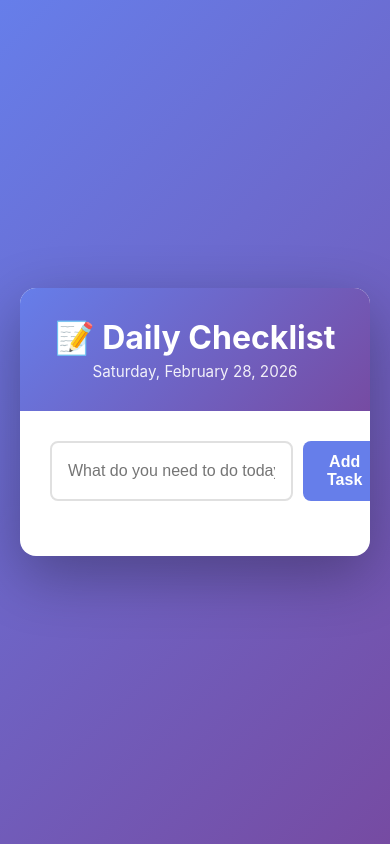
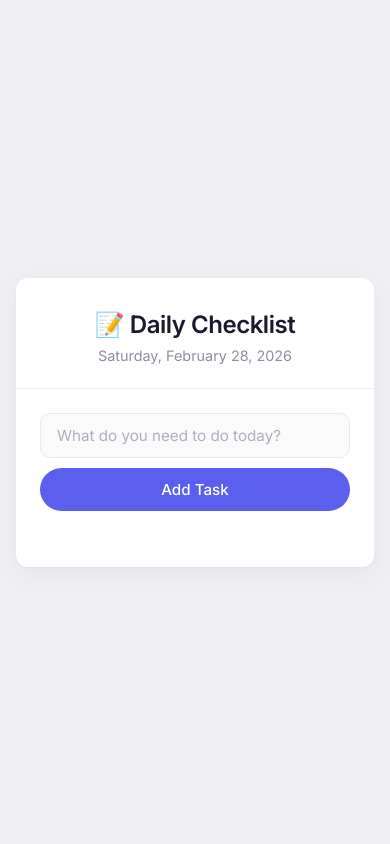
Before and after one commit to danspeers-personal/checklist-app, a website: page public/index.html in a window 390 px wide. Drawn offline with Linux system fonts and the light colour scheme; no server answers.

Commit message:
Redesign with Mercury banking aesthetic
- Updated to Inter font from Google Fonts
- Changed to light lavender-gray background (#EEEEF3)
- Redesigned with white container and subtle shadows
- Updated color palette: indigo accents (#5B5FED), near-black headings
- Pill-shaped buttons with refined interactions
- Generous whitespace and modern card-based layout
- Improved task items with subtle backgrounds
- Changed delete button to secondary gray style
- Added smooth transitions and hover states
- Fully responsive design

Co-Authored-By: Claude Sonnet 4.5 <noreply@anthropic.com>

```diff
--- a/public/style.css
+++ b/public/style.css
@@ -1,3 +1,6 @@
+/* Import Inter font from Google Fonts */
+@import url('https://fonts.googleapis.com/css2?family=Inter:wght@400;500;600;700&display=swap');
+
 * {
     margin: 0;
     padding: 0;
@@ -5,151 +8,218 @@
 }
 
 body {
-    font-family: -apple-system, BlinkMacSystemFont, 'Segoe UI', Roboto, Oxygen, Ubuntu, sans-serif;
-    background: linear-gradient(135deg, #667eea 0%, #764ba2 100%);
+    font-family: 'Inter', -apple-system, BlinkMacSystemFont, 'Segoe UI', sans-serif;
+    background: #EEEEF3;
     min-height: 100vh;
-    padding: 20px;
+    padding: 40px 20px;
     display: flex;
     justify-content: center;
     align-items: center;
+    -webkit-font-smoothing: antialiased;
+    -moz-osx-font-smoothing: grayscale;
 }
 
 .container {
     background: white;
     border-radius: 16px;
-    box-shadow: 0 20px 60px rgba(0, 0, 0, 0.3);
-    max-width: 600px;
+    box-shadow: 0 1px 3px rgba(0, 0, 0, 0.04), 0 8px 24px rgba(0, 0, 0, 0.04);
+    max-width: 640px;
     width: 100%;
-    overflow: hidden;
 }
 
 header {
-    background: linear-gradient(135deg, #667eea 0%, #764ba2 100%);
-    color: white;
-    padding: 30px;
+    background: white;
+    color: #1A1A2E;
+    padding: 40px 40px 32px;
     text-align: center;
+    border-bottom: 1px solid #F0F0F5;
+    border-radius: 16px 16px 0 0;
 }
 
 header h1 {
-    font-size: 2em;
-    margin-bottom: 5px;
+    font-size: 1.75em;
+    font-weight: 600;
+    margin-bottom: 8px;
+    letter-spacing: -0.02em;
 }
 
 .date {
-    opacity: 0.9;
-    font-size: 0.95em;
+    color: #8E8E9E;
+    font-size: 0.9em;
+    font-weight: 400;
 }
 
 main {
-    padding: 30px;
+    padding: 32px 40px 40px;
 }
 
 .add-task {
     display: flex;
-    gap: 10px;
-    margin-bottom: 25px;
+    gap: 12px;
+    margin-bottom: 32px;
 }
 
 #task-input {
     flex: 1;
     padding: 12px 16px;
-    border: 2px solid #e0e0e0;
-    border-radius: 8px;
-    font-size: 1em;
-    transition: border-color 0.3s;
+    border: 1.5px solid #E8E8EE;
+    border-radius: 10px;
+    font-size: 0.95em;
+    font-family: 'Inter', sans-serif;
+    color: #1A1A2E;
+    transition: all 0.2s ease;
+    background: #FAFAFA;
+}
+
+#task-input::placeholder {
+    color: #AFAFBF;
 }
 
 #task-input:focus {
     outline: none;
-    border-color: #667eea;
+    border-color: #5B5FED;
+    background: white;
+    box-shadow: 0 0 0 3px rgba(91, 95, 237, 0.1);
 }
 
 #add-btn {
     padding: 12px 24px;
-    background: #667eea;
+    background: #5B5FED;
     color: white;
     border: none;
-    border-radius: 8px;
-    font-size: 1em;
-    font-weight: 600;
+    border-radius: 24px;
+    font-size: 0.95em;
+    font-weight: 500;
     cursor: pointer;
-    transition: background 0.3s;
+    transition: all 0.2s ease;
+    font-family: 'Inter', sans-serif;
+    white-space: nowrap;
 }
 
 #add-btn:hover {
-    background: #5568d3;
+    background: #4A4FDC;
+    transform: translateY(-1px);
+    box-shadow: 0 4px 12px rgba(91, 95, 237, 0.3);
 }
 
 #add-btn:active {
-    transform: scale(0.98);
+    transform: translateY(0);
 }
 
 .task-list {
     list-style: none;
+    display: flex;
+    flex-direction: column;
+    gap: 10px;
 }
 
 .task-item {
     display: flex;
     align-items: center;
     gap: 12px;
-    padding: 16px;
-    background: #f8f9fa;
-    border-radius: 8px;
-    margin-bottom: 10px;
-    transition: all 0.3s;
+    padding: 16px 18px;
+    background: #F7F7FA;
+    border-radius: 12px;
+    transition: all 0.2s ease;
+    border: 1.5px solid transparent;
 }
 
 .task-item:hover {
-    background: #e9ecef;
-    transform: translateX(4px);
+    background: #EEEEF3;
+    border-color: #E8E8EE;
 }
 
 .task-item.completed {
-    opacity: 0.6;
+    opacity: 0.5;
 }
 
 .task-item input[type="checkbox"] {
     width: 20px;
     height: 20px;
     cursor: pointer;
+    border-radius: 6px;
+    accent-color: #5B5FED;
 }
 
 .task-text {
     flex: 1;
-    font-size: 1.05em;
+    font-size: 0.95em;
+    color: #4A4A5E;
+    line-height: 1.5;
 }
 
 .task-item.completed .task-text {
     text-decoration: line-through;
-    color: #6c757d;
+    color: #AFAFBF;
 }
 
 .delete-btn {
-    background: #dc3545;
-    color: white;
+    background: #E8E8EE;
+    color: #6A6A7E;
     border: none;
-    padding: 6px 12px;
-    border-radius: 6px;
+    padding: 7px 14px;
+    border-radius: 16px;
     cursor: pointer;
-    font-size: 0.9em;
-    transition: background 0.3s;
+    font-size: 0.85em;
+    font-weight: 500;
+    transition: all 0.2s ease;
+    font-family: 'Inter', sans-serif;
 }
 
 .delete-btn:hover {
-    background: #c82333;
+    background: #DCDCE5;
+    color: #4A4A5E;
 }
 
 .empty-state {
     text-align: center;
-    padding: 40px 20px;
-    color: #6c757d;
+    padding: 48px 20px;
+    color: #AFAFBF;
 }
 
 .empty-state p {
-    font-size: 1.1em;
+    font-size: 0.95em;
+    line-height: 1.6;
 }
 
 /* Hide empty state when there are tasks */
 .task-list:not(:empty) ~ .empty-state {
     display: none;
 }
+
+/* Responsive adjustments */
+@media (max-width: 640px) {
+    body {
+        padding: 24px 16px;
+    }
+
+    .container {
+        border-radius: 12px;
+    }
+
+    header {
+        padding: 32px 24px 24px;
+    }
+
+    header h1 {
+        font-size: 1.5em;
+    }
+
+    main {
+        padding: 24px;
+    }
+
+    .add-task {
+        flex-direction: column;
+        gap: 10px;
+    }
+
+    #add-btn {
+        width: 100%;
+        justify-content: center;
+    }
+
+    .task-item {
+        padding: 14px 16px;
+    }
+}
```
